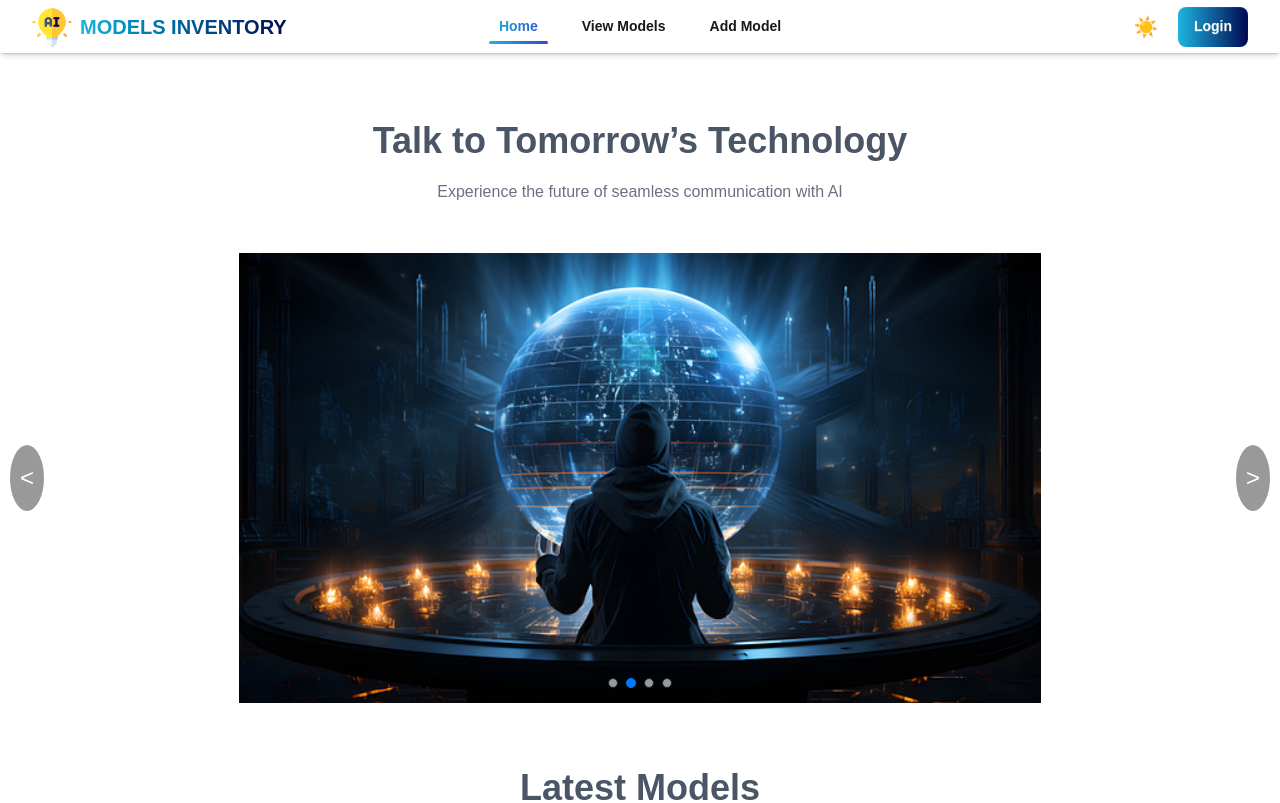
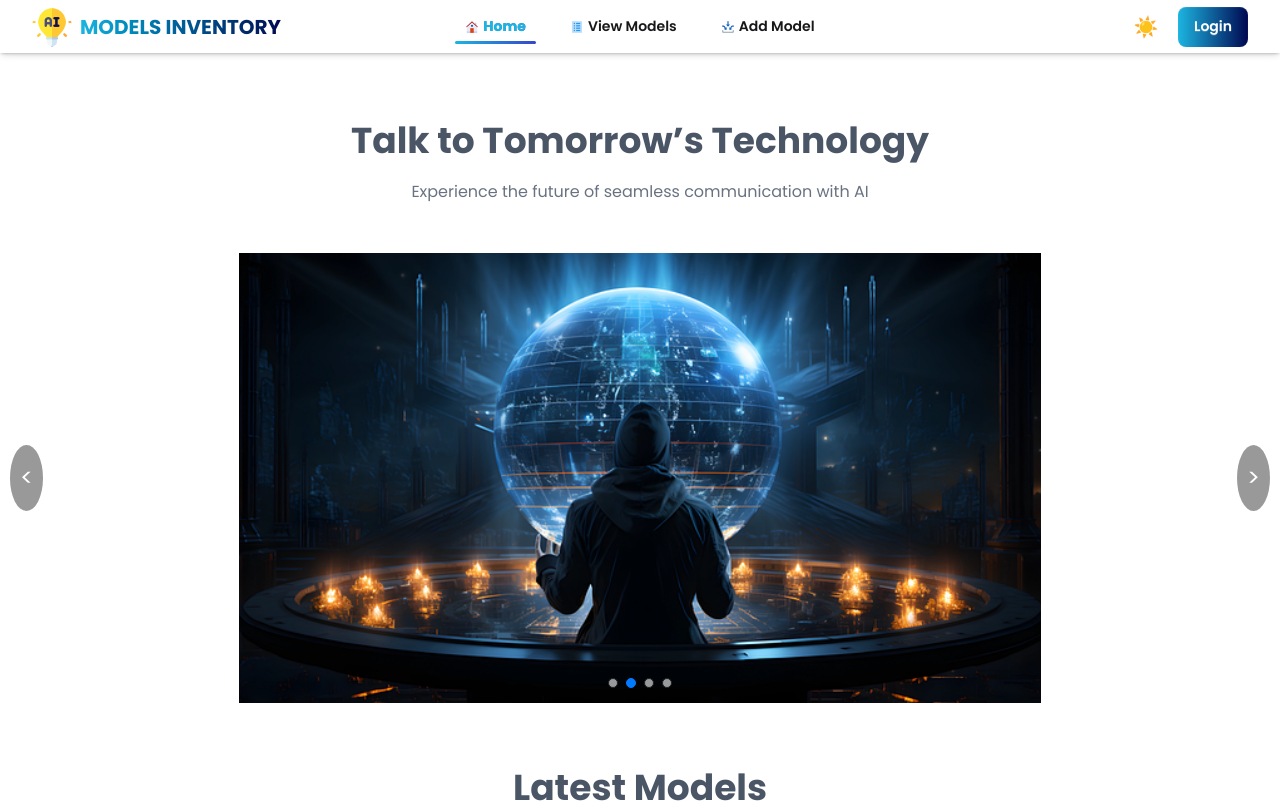
Before and after one commit to himel2535/ai-model-inventory-manager-client, a React (Vite) app: page / in a window 1280 px wide. Shown: the top 803 px of the page. Built offline with nearby package versions, Linux system fonts and the light colour scheme; no server answers.

Commit message:
added icon on menu of navbar

```diff
--- a/src/components/LoadingSpinner.jsx
+++ b/src/components/LoadingSpinner.jsx
@@ -13,16 +13,19 @@ const LoadingSpinner = ({ fullScreen = false }) => {
         width: '100%',
     };
 
+    const primaryColor = '#1CB5E0';
+    const secondaryColor = '#000851';
+
     return (
         <div style={spinnerContainerStyle}>
             <Hourglass
                 visible={true}
-                height="80"
-                width="80"
+                height="50"
+                width="50"
                 ariaLabel="hourglass-loading"
                 wrapperStyle={{}}
                 wrapperClass=""
-                colors={['#306cce', '#72a1ed']}
+                colors={[primaryColor,secondaryColor]}
             />
         </div>
     );
--- a/src/components/Navbar.jsx
+++ b/src/components/Navbar.jsx
@@ -1,12 +1,15 @@
-import React, { use, useEffect, useState } from "react";
-import { Link, NavLink } from "react-router";
+import React, { useEffect, useState, useContext } from "react";
 import logo from "../assets/idea.png";
 import { AuthContext } from "../contexts/AuthContext";
 import { toast } from "react-toastify";
 import fakeDP from "../assets/face.jpg";
+import { GiArtificialIntelligence } from "react-icons/gi";
+import { ImBoxAdd } from "react-icons/im";
+import { FcHome, FcMultipleInputs, FcViewDetails } from "react-icons/fc";
+import { Link, NavLink } from "react-router";
 
 const Navbar = () => {
-  const { user, signOutUser } = use(AuthContext);
+  const { user, signOutUser } = useContext(AuthContext);
 
   const handleSignOut = () => {
     signOutUser()
@@ -21,7 +24,6 @@ const Navbar = () => {
   };
 
   // ----Theme Toggle---
-
   const [theme, setTheme] = useState(localStorage.getItem("theme") || "light");
 
   useEffect(() => {
@@ -39,7 +41,6 @@ const Navbar = () => {
   return (
     <div className="navbar py-1 lg:px-8 md:px-6 px-4 min-h-0 z-1 shadow-sm glass-card max-w-7xl">
       <div className="navbar-start ">
-
         {/* // Mobile Menu Button */}
         <div className="dropdown">
           <div
@@ -67,19 +68,31 @@ const Navbar = () => {
               />{" "}
             </svg>
           </div>
-          {/* ----Route---- */}
+          {/* ----Route (Mobile)---- */}
           <ul
             tabIndex="-1"
             className="menu menu-sm dropdown-content bg-base-100 rounded-box z-1 mt-3 w-52 p-2 shadow"
           >
             <li>
-              <NavLink to={"/"}>Home</NavLink>
+              <NavLink to={"/"}>
+                <div className="flex items-center gap-2">
+                  <FcHome /> Home
+                </div>
+              </NavLink>
             </li>
             <li>
-              <NavLink to={"/models"}>View Models</NavLink>
+              <NavLink to={"/models"}>
+                <div className="flex items-center gap-2">
+                  <FcViewDetails /> View Models
+                </div>
+              </NavLink>
             </li>
             <li>
-              <NavLink to={"/add-model"}>Add Model</NavLink>
+              <NavLink to={"/add-model"}>
+                <div className="flex items-center gap-2">
+                  <FcMultipleInputs /> Add Model
+                </div>
+              </NavLink>
             </li>
           </ul>
         </div>
@@ -89,44 +102,56 @@ const Navbar = () => {
           to={"/"}
           className="flex items-center gap-2 md:text-xl font-bold ml-3 md:ml-0"
         >
-          {/* লোগোটি থেকে ব্যাকগ্রাউন্ড সরানো হয়েছে */}
           <img className="w-10 h-10 rounded-full" src={logo} alt="" />
           <h2 className="bg-gradient-to-r from-[#1CB5E0] to-[#000851] bg-clip-text text-transparent">
             MODELS INVENTORY
           </h2>
         </Link>
       </div>
+
       <div className="navbar-center hidden md:flex">
         <ul className="menu menu-horizontal px-1 gap-6">
+          {/* ----Route (Desktop)---- */}
+
           <li>
-            <NavLink to={"/"}>Home</NavLink>
+            <NavLink to={"/"}>
+              <div className="flex items-center gap-1">
+                <FcHome /> Home
+              </div>
+            </NavLink>
           </li>
           <li>
-            <NavLink to={"/models"}>View Models</NavLink>
+            <NavLink to={"/models"}>
+              <div className="flex items-center gap-1">
+                <FcViewDetails /> View Models
+              </div>
+            </NavLink>
           </li>
           <li>
-            <NavLink to={"/add-model"}>Add Model</NavLink>
+            <NavLink to={"/add-model"}>
+              <div className="flex items-center gap-1">
+                <FcMultipleInputs /> Add Model
+              </div>
+            </NavLink>
           </li>
         </ul>
       </div>
 
       {/* ---Ending Part--- */}
       <div className="navbar-end gap-3">
-        {/* // 🎨 FİXED: Removed hover:scale-105 from the button container. */}
         <button
           onClick={toggleTheme}
           className={`
             w-10 h-10 rounded-full flex items-center justify-center
             cursor-pointer transition-transform duration-300
-            // hover:scale-105 <-- REMOVED from button
           `}
           aria-label="Toggle theme"
         >
-          {/* আইকনের জন্য হোভার ইফেক্ট রাখা হয়েছে */}
           <span className="text-xl transition-transform duration-300 hover:scale-110">
             {theme === "light" ? "☀️" : "🌙"}
           </span>
         </button>
+
         {/* ---End of theme toggle--- */}
 
         {/* ----Profile--- */}
@@ -134,6 +159,7 @@ const Navbar = () => {
           {" "}
           {user ? (
             <div className="dropdown dropdown-end z-50">
+              {/* ... (Dropdown trigger code) ... */}
               <div
                 tabIndex={0}
                 role="button"
@@ -151,6 +177,7 @@ const Navbar = () => {
                 tabIndex="-1"
                 className="menu  menu-sm dropdown-content bg-base-100 rounded-box z-50 mt-3 w-52 p-2 shadow"
               >
+                {/* ... (Dropdown menu items) ... */}
                 <div className=" pb-3 border-b border-b-gray-200">
                   <li className="text-sm font-bold">{user.displayName}</li>
                   <li className="text-xs">{user.email}</li>
--- a/src/index.css
+++ b/src/index.css
@@ -1,18 +1,18 @@
+
+@import url("https://fonts.googleapis.com/css2?family=Poppins:ital,wght@0,100;0,200;0,300;0,400;0,500;0,600;0,700;0,800;0,900;1,100;1,200;1,300;1,400;1,500;1,600;1,700;1,800;1,900&display=swap");
+
+
 @import "tailwindcss";
+
 @plugin "daisyui";
-/* @plugin "daisyui/theme" {
-  name: "light";
-  default: true;
-  --color-primary: blue;
-  --color-secondary: teal;
-} */
-
 @plugin "daisyui" {
   themes: light --default, dark --prefersdark;
 }
 
-@import url("https://fonts.googleapis.com/css2?family=Poppins:ital,wght@0,100;0,200;0,300;0,400;0,500;0,600;0,700;0,800;0,900;1,100;1,200;1,300;1,400;1,500;1,600;1,700;1,800;1,900&display=swap");
 
+
+
+/* --font set up-- */
 .poppins-regular {
   font-family: "Poppins", sans-serif;
   font-weight: 400;
@@ -25,14 +25,13 @@ body {
   font-style: normal;
 }
 
+
+
 /* ---text-color--- */
 
 @layer components {
-
   .heading-text-dark-aware {
-
     @apply text-gray-600;
-
 
     @apply dark:text-gray-400;
   }
@@ -117,7 +116,7 @@ body {
   font-weight: 600;
   padding: 4px 10px;
   border-radius: 8px;
-  display: block; /* 👈 Changed to block to take full width of LI */
+  display: block;
 }
 
 /* ---- Hover Effect ---- */
@@ -129,25 +128,35 @@ body {
 }
 
 /* ---- Active (Clicked) State ---- */
+
 .menu li a.active {
   font-weight: 700;
   background: none;
   background-clip: text;
   -webkit-background-clip: text;
-  -webkit-text-fill-color: transparent;
+
   background-image: linear-gradient(90deg, #1cb5e0 0%, #3645cd 100%);
   position: relative;
+
+
+  -webkit-text-fill-color: unset;
+  color: #1cb5e0;
+}
+
+
+.menu li a.active svg {
+    color: #1cb5e0;
 }
 
 /* ---- Active underline ---- */
 .menu li a.active::after {
   content: "";
   position: absolute;
-  left: 0; /* 👈 FİXED: Start from the left edge (0) */
-  right: 0; /* 👈 FİXED: Extend to the right edge (0) */
+  left: 0;
+  right: 0;
   bottom: -3px;
-  transform: none; /* 👈 FİXED: Transform not needed when using left: 0 and right: 0 */
-  width: auto; /* 👈 FİXED: Use auto width */
+  transform: none;
+  width: auto;
   height: 3px;
   background: linear-gradient(90deg, #1cb5e0 0%, #3645cd 100%);
   border-radius: 2px;
@@ -156,5 +165,5 @@ body {
 
 /* Optional: make underline animate on hover */
 .menu li a.active:hover::after {
-  width: auto; /* Keep full width, no animation needed now */
+  width: auto;
 }
```
